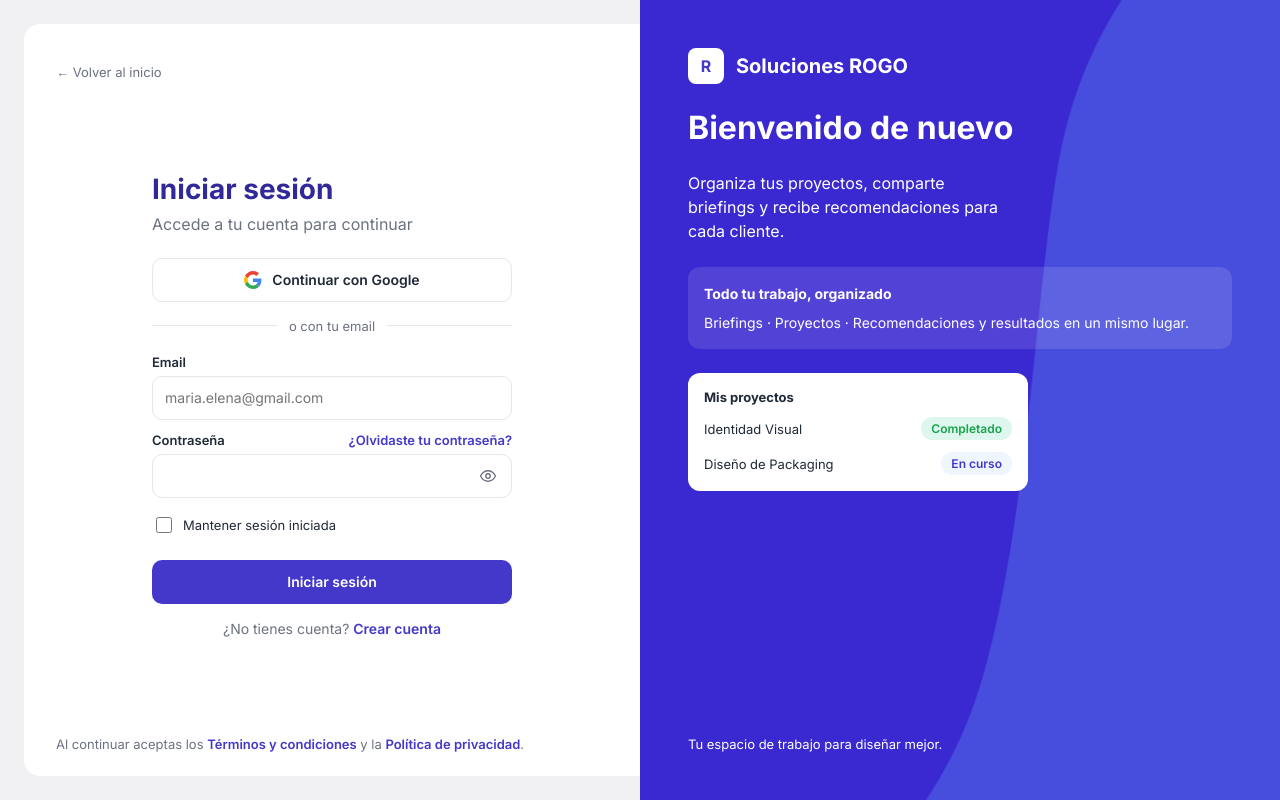
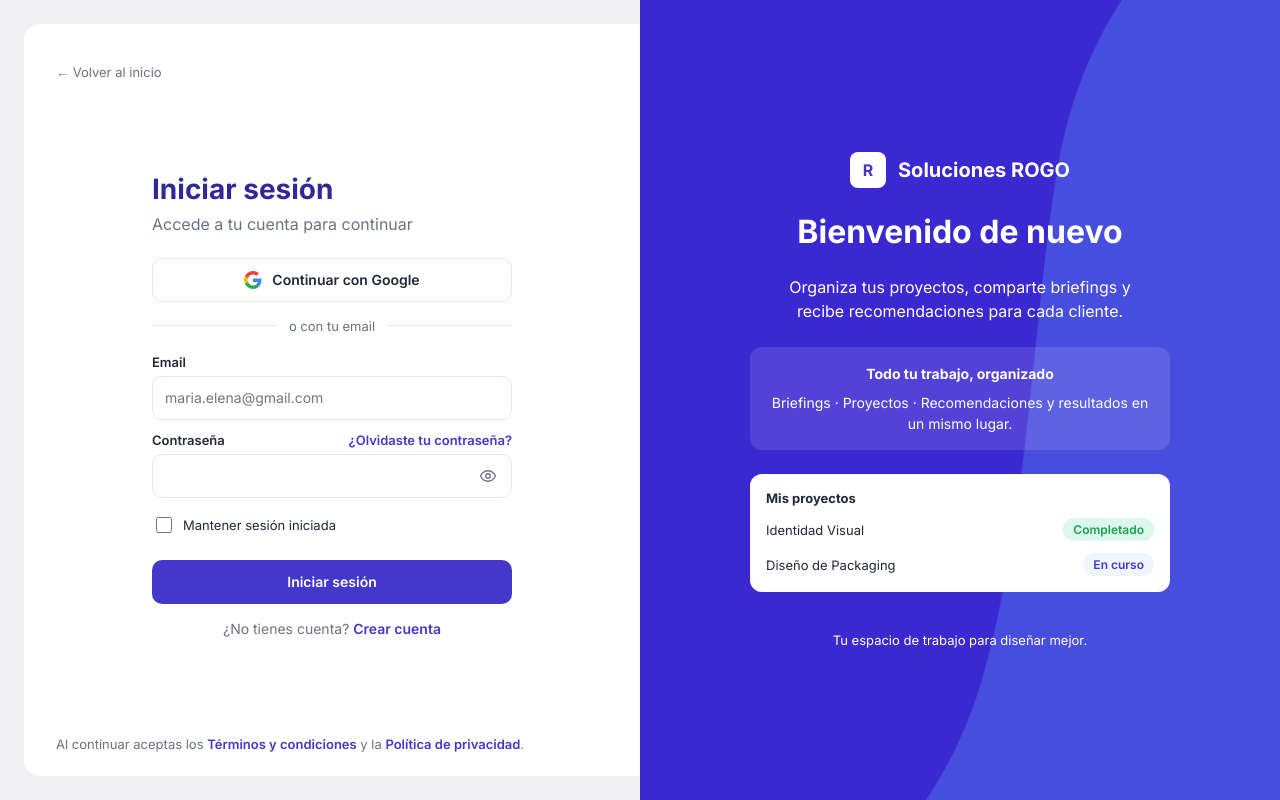
Before and after one commit to andreitarichter1984-ux/proyecto-intermodular-rogo, a plain HTML site: page frontend/login.html in a window 1280 px wide. Drawn offline with Linux system fonts and the light colour scheme; no server answers.

Commit message:
Centrar el contenido del panel del login

```diff
--- a/frontend/css/styles.css
+++ b/frontend/css/styles.css
@@ -1209,3 +1209,32 @@ h3 {
         display: none;
     }
 }
+
+/* Panel del login: contenido centrado */
+.login-promo {
+    align-items: center;
+    justify-content: center;
+    text-align: center;
+}
+
+.login-promo .brand {
+    justify-content: center;
+}
+
+.promo-text {
+    max-width: 380px;
+}
+
+.promo-note,
+.promo-preview {
+    width: 100%;
+    max-width: 420px;
+}
+
+.promo-preview {
+    text-align: left;
+}
+
+.promo-footer {
+    margin: var(--space-4) 0 0;
+}
```
